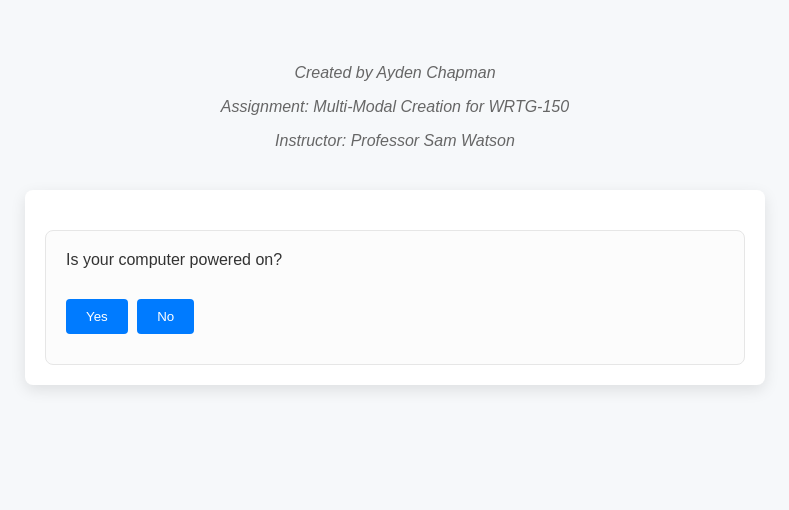
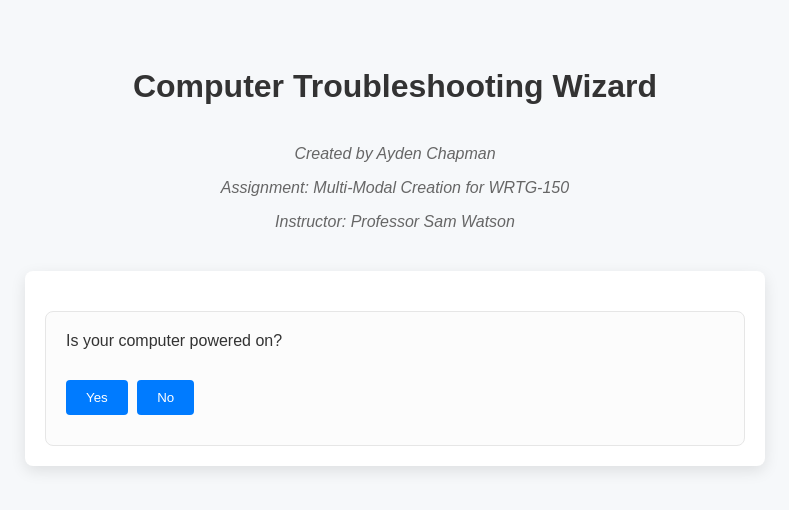
Before and after one commit to chapmanayden/wrtg150, a plain HTML site: page index.html in a window 1280 px wide. Shown: the whole page, without its empty margins (245-1034 px from the left). Drawn offline with Linux system fonts and the light colour scheme.

Commit message:
Update index.html

```diff
--- a/index.html
+++ b/index.html
@@ -30,7 +30,14 @@
         background-color: #fcfcfc;
         position: relative;
     }
-
+.page-title {
+    text-align: center;
+    font-size: 2em;
+    margin-top: 20px;
+    margin-bottom: 40px;
+    font-weight: bold;
+    color: #333;
+}
     .step.active {
         display: block;
     }
@@ -71,7 +78,7 @@
 </style>
 </head>
 <body>
-
+<h1 class="page-title">Computer Troubleshooting Wizard</h1>
 <!-- Attribution Details -->
 <div class="attribution">
     <p>Created by Ayden Chapman</p>
```
